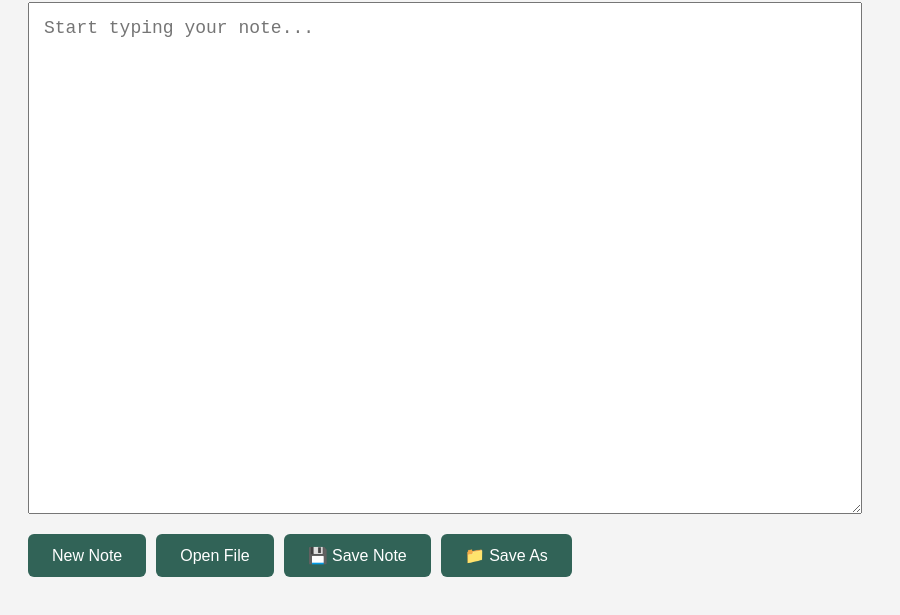
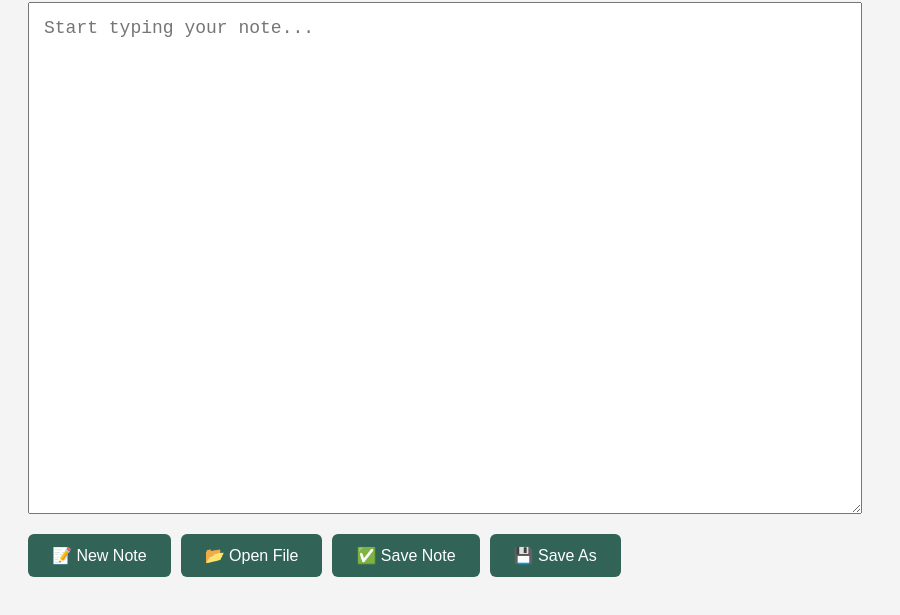
Before and after one commit to PrincetheITGuy/Yubaraj, an Electron app: page index.html in a window 900 px wide. Shown: the part 105-720 px from the top of the page. Drawn offline with Linux system fonts and the light colour scheme; no server answers.

Commit message:
Update buttom emojis

```diff
--- a/index.html
+++ b/index.html
@@ -56,10 +56,10 @@
     <textarea id="note" placeholder="Start typing your note..."></textarea>
 
     <div class="button-row">
-        <button id="new-note">New Note</button>
-        <button id="open-file">Open File</button>
-        <button id="save">💾 Save Note</button>
-        <button id="save-as">📁 Save As</button>
+        <button id="new-note">📝 New Note</button>
+        <button id="open-file">📂 Open File</button>
+        <button id="save">✅ Save Note</button>
+        <button id="save-as">💾 Save As</button>
     </div>
 
     <p id="save-status"></p>
```
